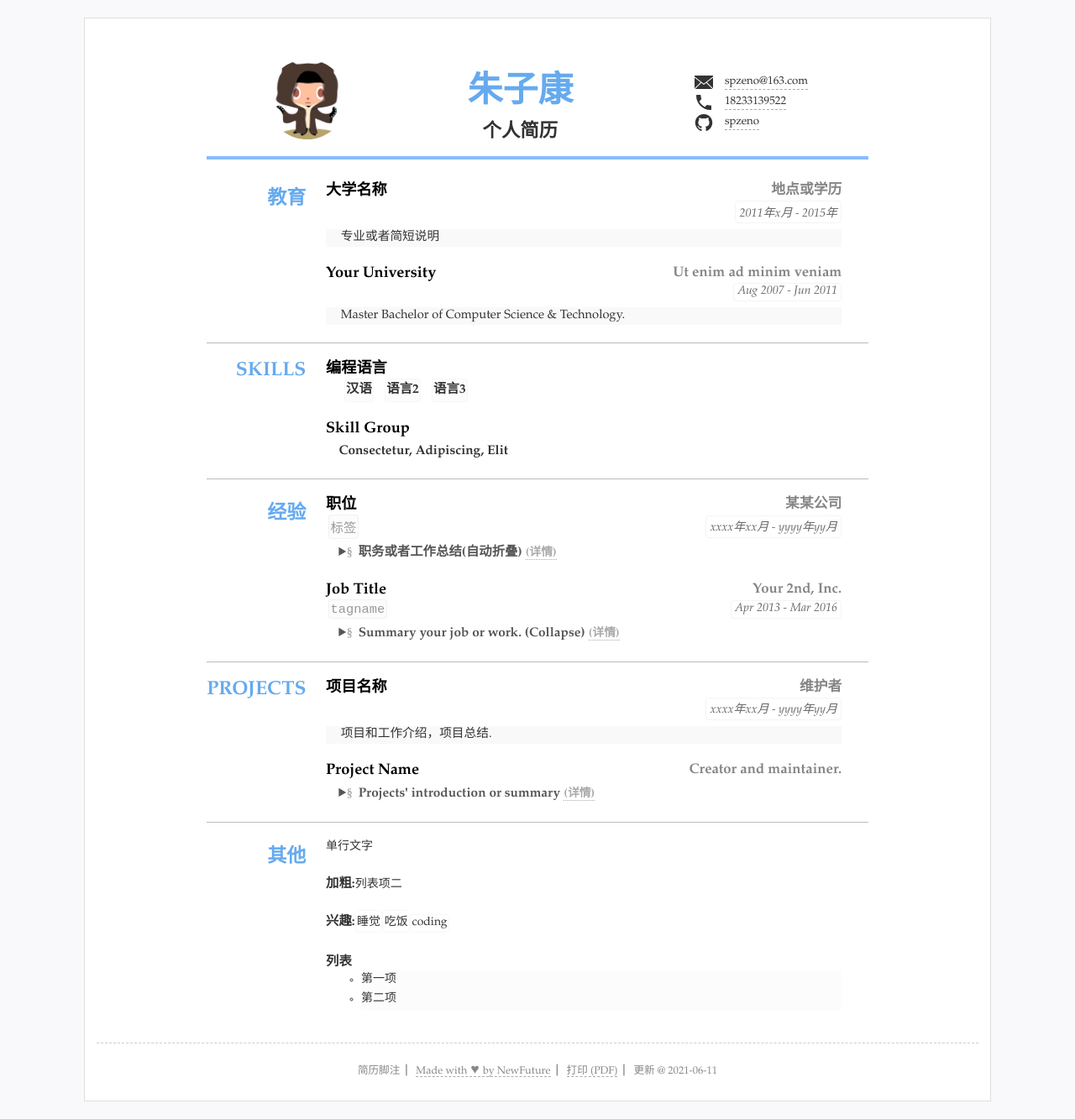
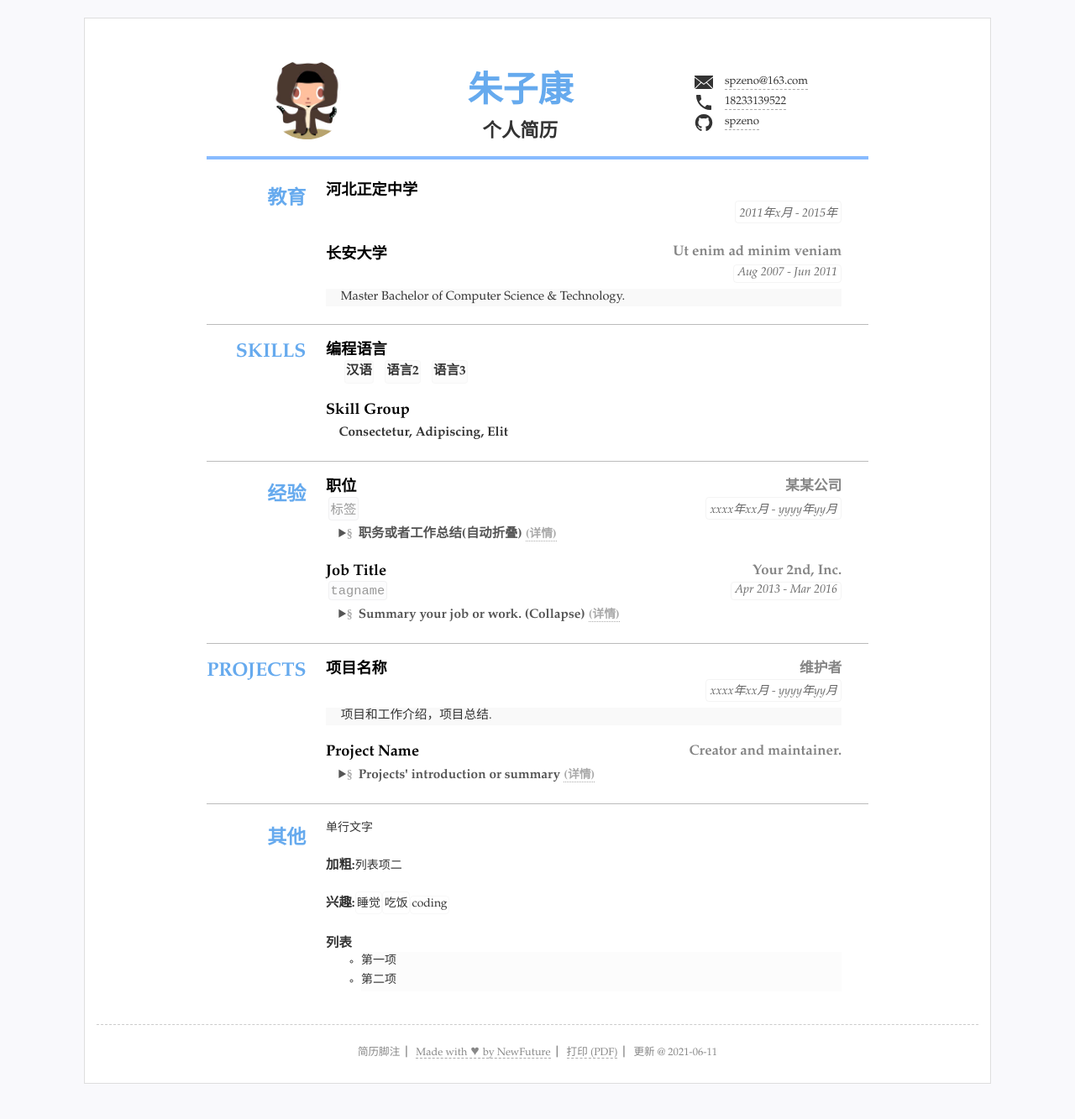
Before and after one commit to spzeno/CV, a Jekyll site: the page built from index.html, in a window 1280 px wide. Shown: the whole page at 84% size. Built offline with Jekyll 4.4.1, drawn with Linux system fonts in a browser that asks for light colours; after the commit the page ends 1312 px from its top, so only the background shows below that.

Commit message:
Update resume.yml

```diff
--- a/_data/resume.yml
+++ b/_data/resume.yml
@@ -27,11 +27,9 @@ main: #简历主要内容，
 - type: education #类别为ID
   name: 教育 #显示名称，空则使用type
   content: #内容基本格式 标题-副标题-日期-详细内容 (都允许空)
-  - title: 大学名称
+  - title: 河北正定中学
     duration: "2011年x月 - 2015年"
-    sub: 地点或学历
-    detail: 专业或者简短说明
-  - title: Your University
+  - title: 长安大学
     duration: Aug 2007 - Jun 2011
     sub: Ut enim ad minim veniam
     detail: Master Bachelor of Computer Science & Technology.
```
